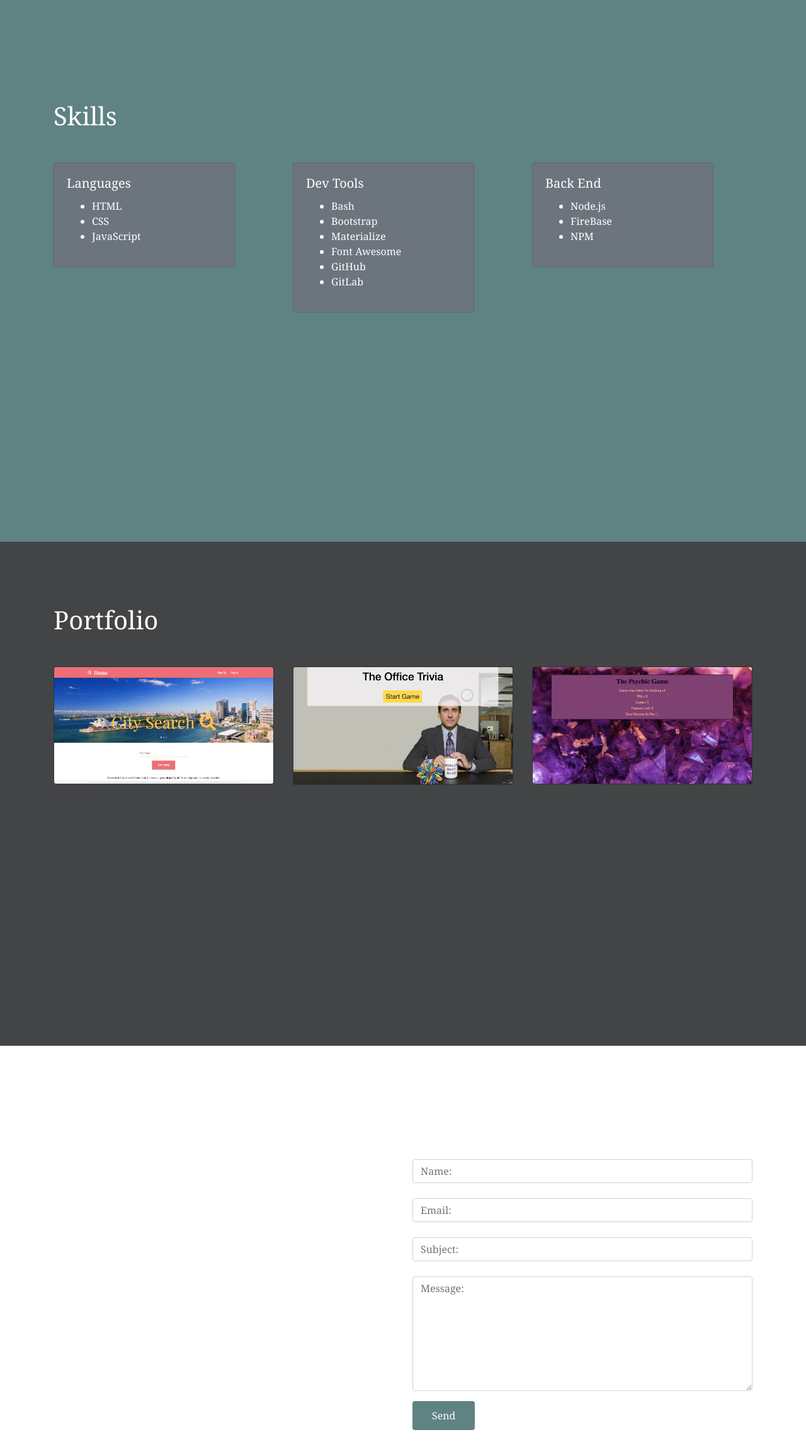
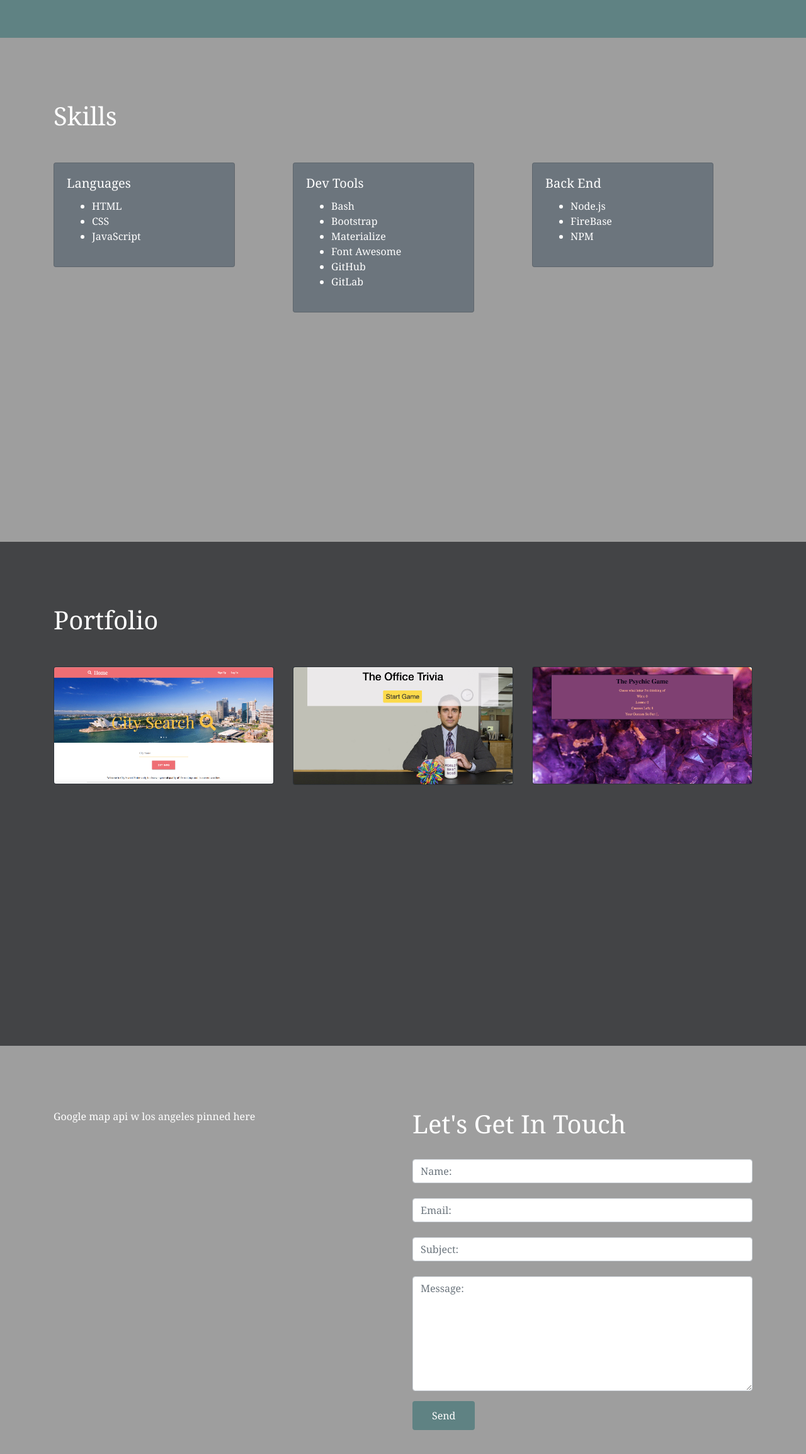
Before and after one commit to jenngoldman/portfolio-updated, a plain HTML site: page index.html in a window 1280 px wide. Shown: the part 1540-3848 px from the top of the page at 63% size. Drawn offline with nearby package versions, Linux system fonts and the light colour scheme; the site is published under a folder, as on GitHub Pages, so addresses that start at the root find nothing.

Commit message:
fixing relative file paths

```diff
--- a/assets/style.css
+++ b/assets/style.css
@@ -77,7 +77,7 @@ body {
 }
 
 #skills-section {
-    background-image: url("/assets/images/aleks-dahlberg-279463-unsplash.jpg");
+    background-image: url("images/aleks-dahlberg-279463-unsplash.jpg");
     padding-top: 100px;
     background-color:#5F8283;
 }
@@ -93,7 +93,7 @@ body {
 }
 
 #contact-section {
-    background-image: url("/assets/images/aleks-dahlberg-282175-unsplash.jpg");
+    background-image: url("images/aleks-dahlberg-282175-unsplash.jpg");
     padding-top: 100px;
     color: white;
 }
```
